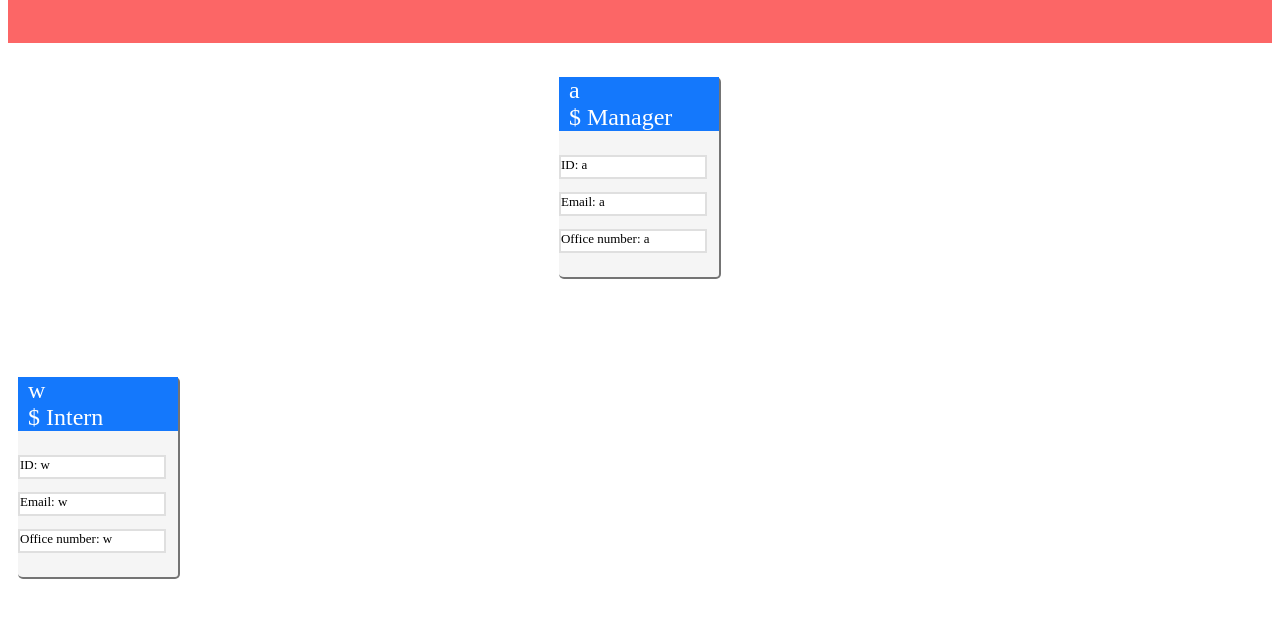
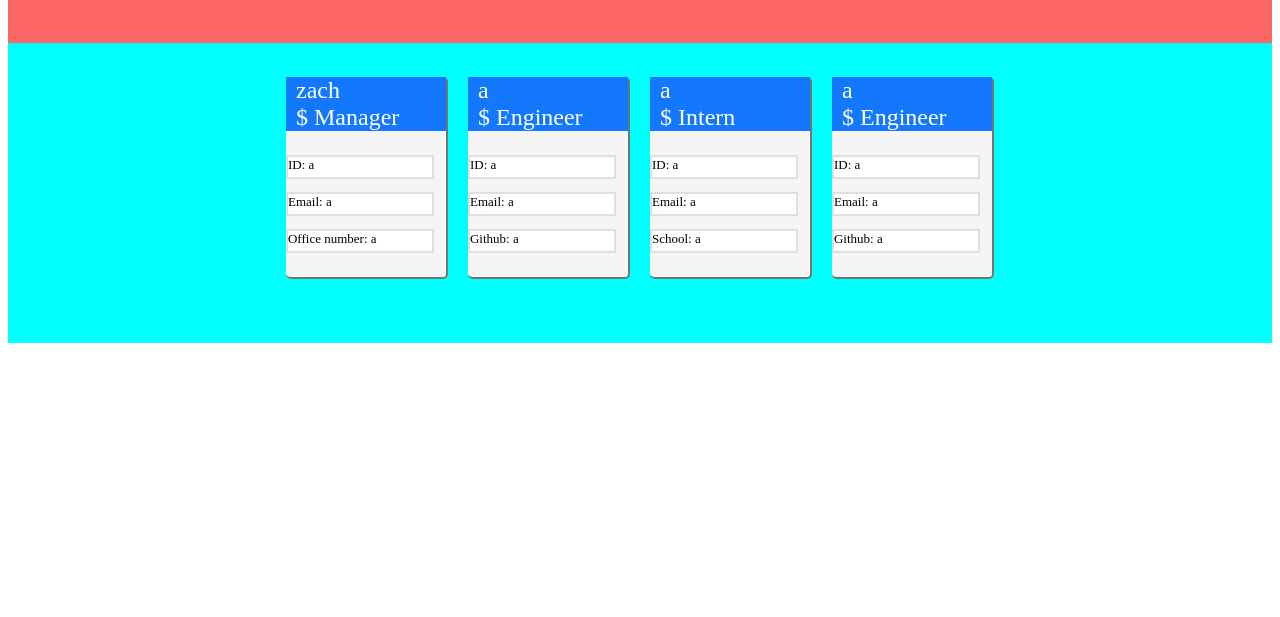
Before and after one commit to TopWingMan/Team-Profile-Generator, a website: page new.html in a window 1280 px wide. Shown: the part 95-712 px from the top of the page. Drawn offline with Linux system fonts and the light colour scheme.

Commit message:
employees are added to html file correctly

```diff
--- a/new.html
+++ b/new.html
@@ -17,7 +17,7 @@
                     <div style="padding: 10px;">
                         <div class="Card">
                             <div class="CardTop">
-                                <p class="CardText">a <br> $ Manager</p>
+                                <p class="CardText">zach <br> $ Manager</p>
                             </div>
 
                             <div class="CardBottom">
@@ -28,24 +28,52 @@
                         </div>
                     </div>
 
-                    <div id="AddCardHere">
 
-                    </div>
+                        <div style="padding: 10px;">
+                            <div class="Card">
+                                <div class="CardTop">
+                                    <p class="CardText">a <br> $ Engineer</p>
+                                </div>
 
-                </div>
+                                <div class="CardBottom">
+                                    <p class="BottomText">ID: a</p>
+                                    <p class="BottomText">Email: a</p>
+                                    <p class="BottomText">Github: a</p>
+                                </div>
+                            </div>
+                        </div>
 
-                </body>
-            </body>
-            </html><div style="padding: 10px;">
-            <div class="Card">
-                <div class="CardTop">
-                    <p class="CardText">w <br> $ Intern</p>
-                </div>
+                        <div style="padding: 10px;">
+                            <div class="Card">
+                                <div class="CardTop">
+                                    <p class="CardText">a <br> $ Intern</p>
+                                </div>
 
-                <div class="CardBottom">
-                    <p class="BottomText">ID: w</p>
-                    <p class="BottomText">Email: w</p>
-                    <p class="BottomText">Office number: w</p>
-                </div>
-            </div>
-        </div>
+                                <div class="CardBottom">
+                                    <p class="BottomText">ID: a</p>
+                                    <p class="BottomText">Email: a</p>
+                                    <p class="BottomText">School: a</p>
+                                </div>
+                            </div>
+                        </div>
+
+                        <div style="padding: 10px;">
+                            <div class="Card">
+                                <div class="CardTop">
+                                    <p class="CardText">a <br> $ Engineer</p>
+                                </div>
+
+                                <div class="CardBottom">
+                                    <p class="BottomText">ID: a</p>
+                                    <p class="BottomText">Email: a</p>
+                                    <p class="BottomText">Github: a</p>
+                                </div>
+                            </div>
+                        </div>
+
+
+                        </div>
+
+                        </body>
+                    </body>
+                    </html>
--- a/style.css
+++ b/style.css
@@ -47,4 +47,5 @@
     max-width: 80%;
     padding-left: 10%;
     padding-right: 10%;
+    background-color: aqua;
 }
```
Also changed, not shown: index.html (+28 -0 lines), index.js (+26 -13 lines).
